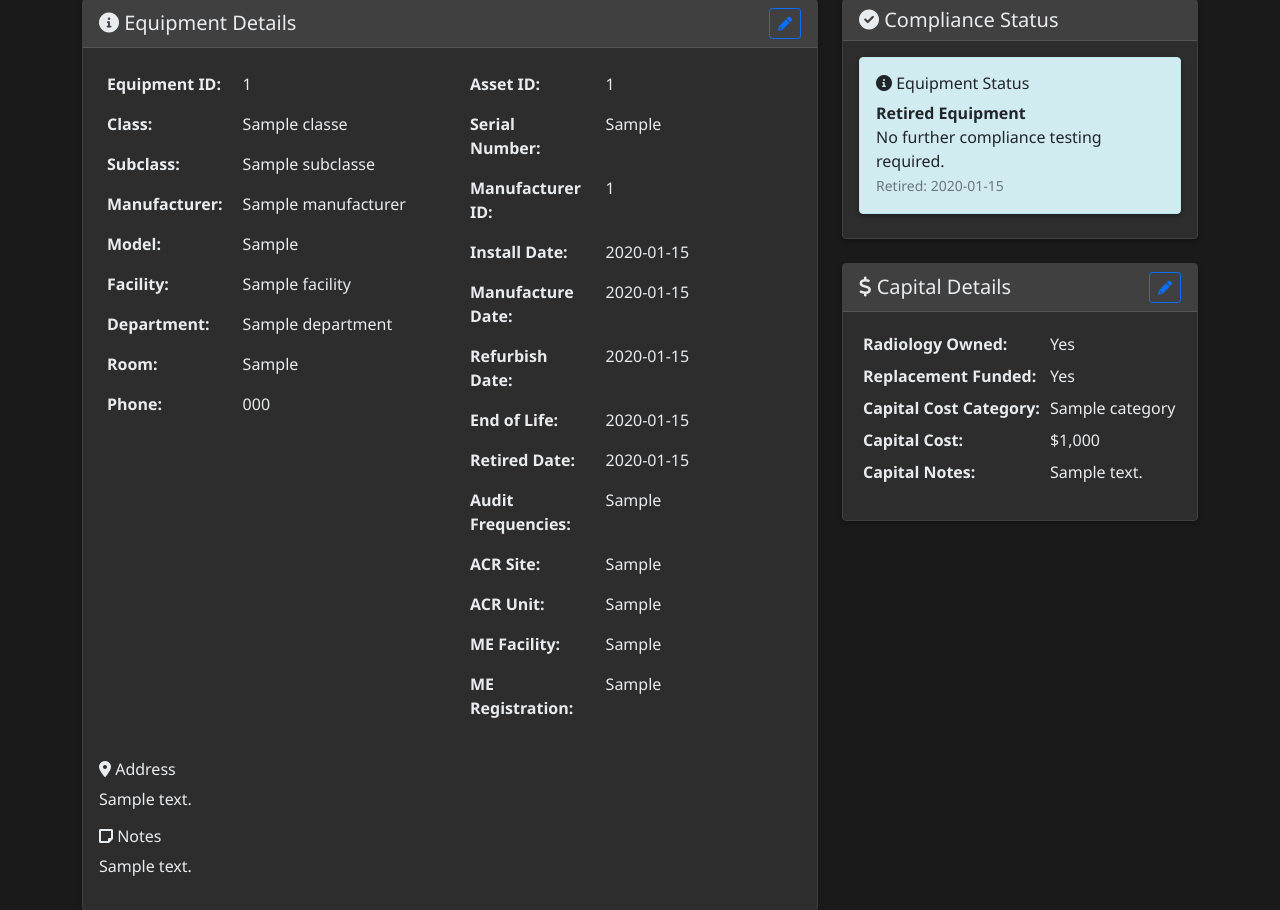
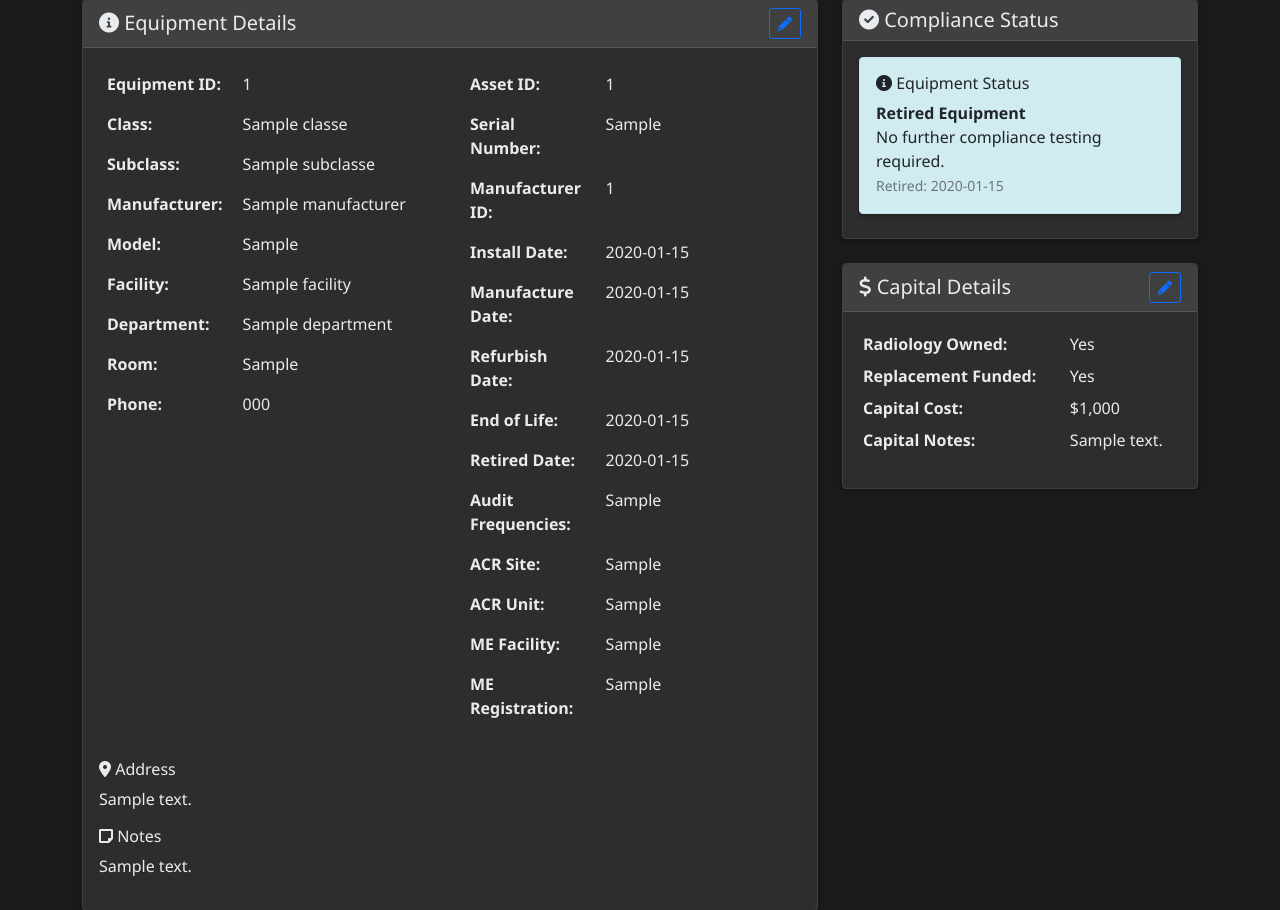
Before and after one commit to nickbevins/rems, a Flask app: page /equipment/1 in a window 1280 px wide. Shown: the part 169-1079 px from the top of the page. Run offline with Flask 3, Linux system fonts and the light colour scheme; a user stored in the database is signed in; tables that the repository leaves empty hold one stand-in row (values such as "Sample post"); some libraries are stand-ins or nearby versions.

Commit message:
Make estimated costs and capital categories fully dynamic via relationships

```diff
--- a/app.py
+++ b/app.py
@@ -427,6 +427,34 @@ class Equipment(db.Model):
         ).order_by(ComplianceTest.test_date.desc()).first()
 
         return latest_test.test_date if latest_test else None
+
+    def get_estimated_cost(self):
+        """Get estimated capital cost from subclass (dynamic)"""
+        if self.equipment_subclass:
+            return self.equipment_subclass.estimated_capital_cost
+        return None
+
+    def get_display_cost(self):
+        """Get display cost - actual if available, otherwise estimated"""
+        if self.eq_capcst:
+            return self.eq_capcst
+        return self.get_estimated_cost()
+
+    def get_capital_category(self):
+        """Calculate capital category dynamically based on costs"""
+        cost = self.get_display_cost()
+        if not cost:
+            return None
+
+        categories = CapitalCategory.query.filter_by(is_active=True).order_by(CapitalCategory.min_cost).all()
+        for category in categories:
+            if category.max_cost is None:
+                if cost >= category.min_cost:
+                    return category
+            else:
+                if category.min_cost <= cost <= category.max_cost:
+                    return category
+        return None
 
     def to_dict(self):
         return {
@@ -1339,15 +1367,6 @@ def equipment_new():
         if not equipment.physician_id:
             equipment.physician_id = None
 
-        # Set estimated capital cost from subclass if subclass is selected
-        if equipment.subclass_id:
-            subclass = EquipmentSubclass.query.get(equipment.subclass_id)
-            if subclass and subclass.estimated_capital_cost:
-                equipment.eq_capecst = subclass.estimated_capital_cost
-
-        # Auto-assign capital category based on cost
-        assign_capital_category(equipment)
-
         # If equipment is marked as retired but has no retirement date, set it to today
         if equipment.eq_retired and not equipment.eq_retdate:
             equipment.eq_retdate = datetime.now().date()
@@ -1538,17 +1557,6 @@ def equipment_edit(eq_id):
             equipment.supervisor_id = None
         if not equipment.physician_id:
             equipment.physician_id = None
-
-        # Set estimated capital cost from subclass if subclass is selected
-        if equipment.subclass_id:
-            subclass = EquipmentSubclass.query.get(equipment.subclass_id)
-            if subclass and subclass.estimated_capital_cost:
-                equipment.eq_capecst = subclass.estimated_capital_cost
-        else:
-            equipment.eq_capecst = None
-
-        # Auto-assign capital category based on cost
-        assign_capital_category(equipment)
 
         # If equipment is marked as retired but has no retirement date, set it to today
         if equipment.eq_retired and not equipment.eq_retdate:
@@ -1631,17 +1639,6 @@ def update_equipment_details(eq_id):
     equipment.eq_retired = data.get('eq_retired') == 'true' or data.get('eq_retired') == True
     equipment.eq_physcov = data.get('eq_physcov') == 'true' or data.get('eq_physcov') == True
 
-    # Set estimated capital cost from subclass if subclass is selected
-    if equipment.subclass_id:
-        subclass = EquipmentSubclass.query.get(equipment.subclass_id)
-        if subclass and subclass.estimated_capital_cost:
-            equipment.eq_capecst = subclass.estimated_capital_cost
-    else:
-        equipment.eq_capecst = None
-
-    # Auto-assign capital category based on cost
-    assign_capital_category(equipment)
-
     # Auto-generate eq_mefacreg from eq_mefac and eq_mereg
     if equipment.eq_mefac and equipment.eq_mereg:
         import re
@@ -1675,9 +1672,6 @@ def update_capital_details(eq_id):
     equipment.eq_capfund = int(data.get('eq_capfund')) if data.get('eq_capfund') and data.get('eq_capfund') != '' else None
     equipment.eq_capcst = int(data.get('eq_capcst')) if data.get('eq_capcst') else None
     equipment.eq_capnote = data.get('eq_capnote') if data.get('eq_capnote') else None
-
-    # Auto-assign capital category based on cost (don't allow manual override via this endpoint)
-    assign_capital_category(equipment)
 
     db.session.commit()
 
@@ -1748,9 +1742,8 @@ def get_equipment_form_data(eq_id):
             'eq_notes': equipment.eq_notes,
             'eq_radcap': equipment.eq_radcap,
             'eq_capfund': equipment.eq_capfund,
-            'eq_capcat': equipment.eq_capcat,
             'eq_capcst': equipment.eq_capcst,
-            'eq_capecst': equipment.eq_capecst,
+            'eq_capecst': equipment.get_estimated_cost(),
             'eq_capnote': equipment.eq_capnote,
             'contact_id': equipment.contact_id,
             'supervisor_id': equipment.supervisor_id,
@@ -2238,7 +2231,7 @@ def export_equipment():
         'contact_id', 'contact_person', 'contact_email', 'supervisor_id', 'supervisor', 'supervisor_email', 'physician_id', 'physician', 'physician_email',
         'eq_assetid', 'eq_sn', 'eq_mefac', 'eq_mereg', 'eq_mefacreg', 'eq_manid',
         'eq_mandt', 'eq_rfrbdt', 'eq_instdt', 'eq_eoldate', 'eq_eeoldate', 'eq_retdate', 'eq_retired',
-        'eq_physcov', 'eq_auditfreq', 'eq_acrsite', 'eq_acrunit', 'eq_radcap', 'eq_capfund', 'eq_capcat', 'eq_capcst', 'eq_capecst', 'eq_capnote', 'eq_notes'
+        'eq_physcov', 'eq_auditfreq', 'eq_acrsite', 'eq_acrunit', 'eq_radcap', 'eq_capfund', 'eq_capcst', 'eq_capnote', 'eq_notes'
     ]
     writer.writerow(headers)
 
@@ -2276,9 +2269,7 @@ def export_equipment():
             eq.eq_auditfreq or '', eq.eq_acrsite or '', eq.eq_acrunit or '',
             eq.eq_radcap if eq.eq_radcap is not None else '',
             eq.eq_capfund if eq.eq_capfund is not None else '',
-            eq.eq_capcat if eq.eq_capcat is not None else '',
             eq.eq_capcst or '',
-            eq.eq_capecst or '',
             eq.eq_capnote or '',
             eq.eq_notes or ''
         ]
@@ -2483,7 +2474,6 @@ def bulk_edit():
                                 setattr(equipment, field, None)
 
                         # Auto-assign capital category based on costs
-                        assign_capital_category(equipment)
 
                         equipment.eq_acrsite = str(row.get('eq_acrsite', '')).strip()
                         equipment.eq_acrunit = str(row.get('eq_acrunit', '')).strip()
@@ -2747,8 +2737,8 @@ def import_data():
                             except:
                                 equipment.eq_auditfreq = 'Annual - TJC'  # Default
 
-                    # Handle integers (skip eq_capcat as it's auto-assigned)
-                    int_fields = ['eq_radcap', 'eq_capfund', 'eq_capcst', 'eq_capecst']
+                    # Handle integers (eq_capcat and eq_capecst are calculated dynamically, not stored)
+                    int_fields = ['eq_radcap', 'eq_capfund', 'eq_capcst']
                     for field in int_fields:
                         val = row.get(field)
                         if pd.notna(val) and val != '':
@@ -2760,15 +2750,6 @@ def import_data():
                         elif val == '' or (pd.notna(val) and str(val).strip() == ''):
                             # Empty string means clear the field
                             setattr(equipment, field, None)
-
-                    # Auto-populate estimated capital cost from subclass if not provided
-                    if equipment.subclass_id and not equipment.eq_capecst:
-                        subclass = EquipmentSubclass.query.get(equipment.subclass_id)
-                        if subclass and subclass.estimated_capital_cost:
-                            equipment.eq_capecst = subclass.estimated_capital_cost
-
-                    # Auto-assign capital category based on costs
-                    assign_capital_category(equipment)
 
                     equipment.eq_acrsite = row.get('eq_acrsite')
                     equipment.eq_acrunit = row.get('eq_acrunit')
@@ -4123,34 +4104,6 @@ def check_capital_category_overlap(min_cost, max_cost, exclude_id=None):
 
     return None
 
-def assign_capital_category(equipment):
-    """Auto-assign capital category based on equipment cost (actual preferred, estimated fallback)"""
-    # Use actual capital cost if available, otherwise use estimated
-    cost = equipment.eq_capcst if equipment.eq_capcst else equipment.eq_capecst
-
-    if not cost:
-        equipment.eq_capcat = None
-        return
-
-    # Find matching category
-    categories = CapitalCategory.query.filter_by(is_active=True).order_by(CapitalCategory.min_cost).all()
-
-    for category in categories:
-        # Check if cost falls within this category's range
-        if category.max_cost is None:
-            # Unlimited range
-            if cost >= category.min_cost:
-                equipment.eq_capcat = category.id
-                return
-        else:
-            # Limited range
-            if category.min_cost <= cost <= category.max_cost:
-                equipment.eq_capcat = category.id
-                return
-
-    # No matching category found
-    equipment.eq_capcat = None
-
 # Auto-initialize database on import (for production)
 try:
     with app.app_context():
--- a/templates/equipment_detail.html
+++ b/templates/equipment_detail.html
@@ -271,10 +271,11 @@
                                 <td>{% if equipment.eq_capfund == 1 %}Yes{% else %}No{% endif %}</td>
                             </tr>
                             {% endif %}
-                            {% if equipment.capital_category %}
+                            {% set category = equipment.get_capital_category() %}
+                            {% if category %}
                             <tr>
                                 <th>Capital Cost Category:</th>
-                                <td>{{ equipment.capital_category.name }}</td>
+                                <td>{{ category.name }}</td>
                             </tr>
                             {% endif %}
                             <tr>
@@ -282,8 +283,8 @@
                                 <td>
                                     {% if equipment.eq_capcst %}
                                         ${{ "{:,}".format(equipment.eq_capcst * 1000) }}
-                                    {% elif equipment.eq_capecst %}
-                                        ${{ "{:,}".format(equipment.eq_capecst * 1000) }} <span class="text-muted">(estimated)</span>
+                                    {% elif equipment.get_estimated_cost() %}
+                                        ${{ "{:,}".format(equipment.get_estimated_cost() * 1000) }} <span class="text-muted">(estimated)</span>
                                     {% else %}
                                         N/A
                                     {% endif %}
```
